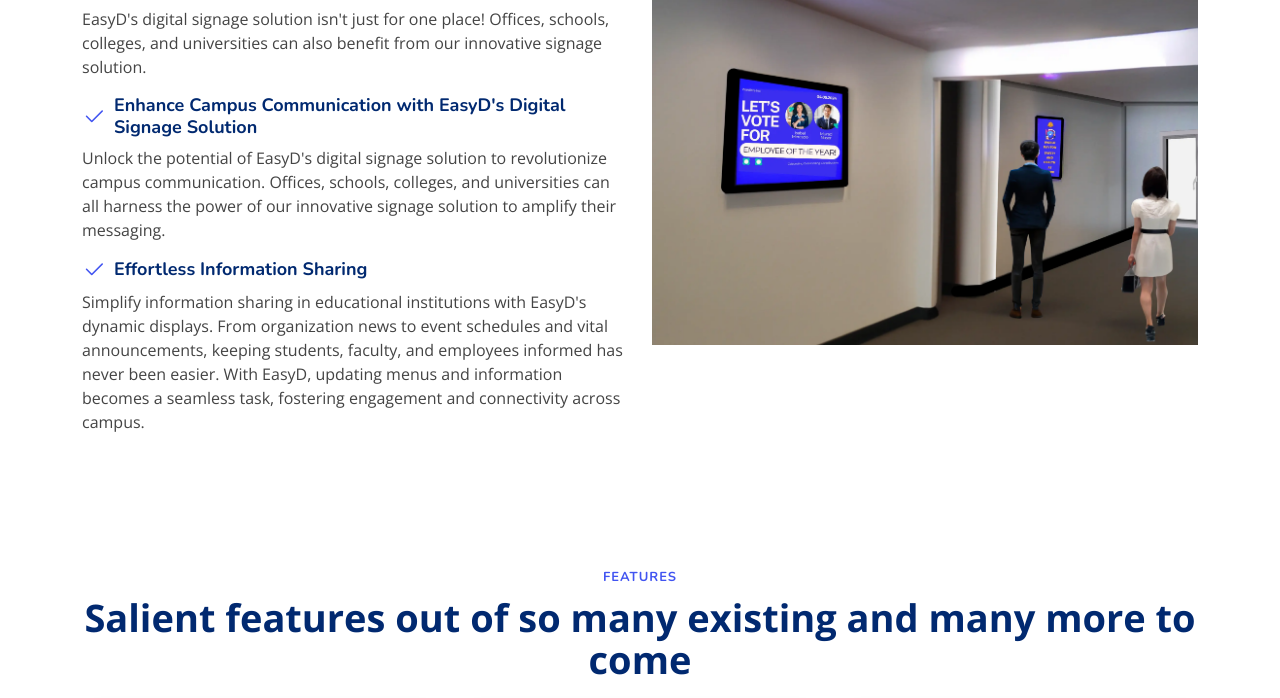
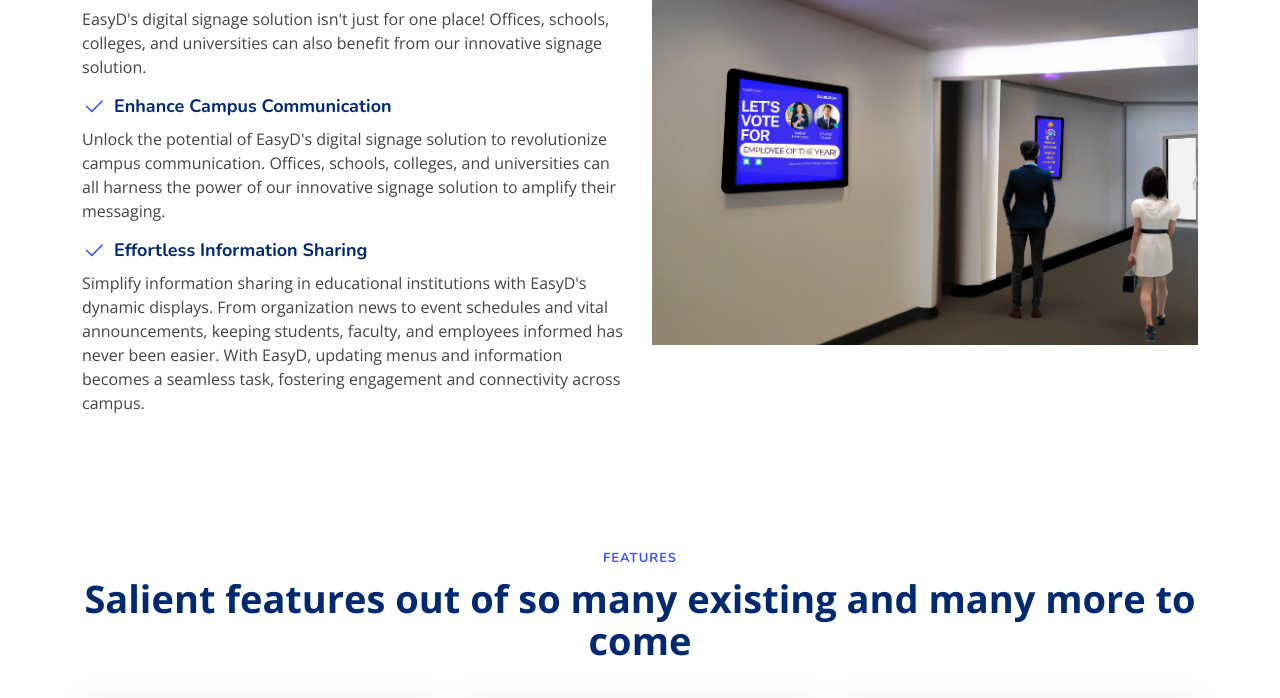
Before and after one commit to takniksrc/easyd.io.2, a plain HTML site: page index.html in a window 1280 px wide. Shown: the part 3829-4527 px from the top of the page. Drawn offline with nearby package versions, Linux system fonts and the light colour scheme.

Commit message:
change subheading

```diff
--- a/index.html
+++ b/index.html
@@ -529,7 +529,7 @@
                 <p>EasyD's digital signage solution isn't just for one place! Offices, schools, colleges, and universities can also benefit from our innovative signage solution. </p>
                 <div class="d-flex align-items-center mb-2">
                   <i class="bi bi-check2"></i>
-                  <h4>Enhance Campus Communication with EasyD's Digital Signage Solution</h4>
+                  <h4>Enhance Campus Communication</h4>
                 </div>
                 <p>Unlock the potential of EasyD's digital signage solution to revolutionize campus communication. Offices, schools, colleges, and universities can all harness the power of our innovative signage solution to amplify their messaging.</p>
                 <div class="d-flex align-items-center mb-2">
```
